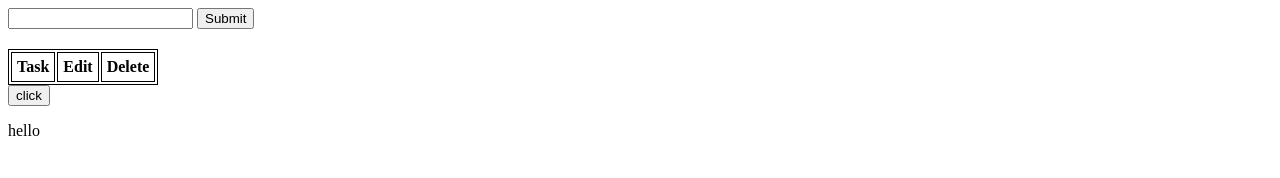
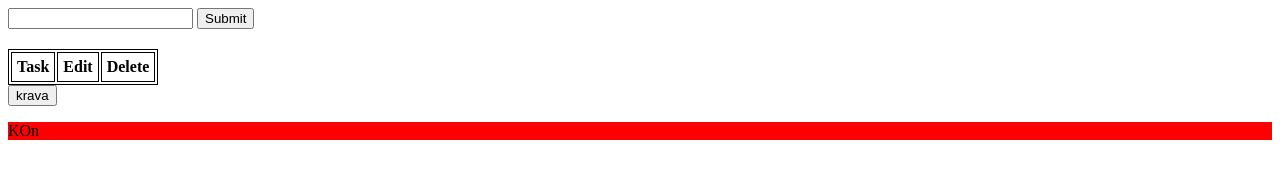
Before and after one commit to Ma4kaigrisho/Todo-List, a plain HTML site: page index.html in a window 1280 px wide. Drawn offline with nearby package versions, Linux system fonts and the light colour scheme.

Commit message:
effect test

```diff
--- a/index.html
+++ b/index.html
@@ -24,8 +24,8 @@
             <th>Delete</th>
         </tr>
     </table>
-    <button>click</button>
-    <p>hello</p>
+    <button>krava</button>
+    <p>KOn</p>
     <script src="script.js"></script>
 </body>
 </html>
--- a/script.js
+++ b/script.js
@@ -1,5 +1,7 @@
-$(document).ready(function(){
-        $("button").click(function(){
-            $("p").hide();
-        });
-});
+$("p").hide("fast");
+$("p").toggle("slow",function () {
+    $(this).addClass("blue");
+})
+$("button").on("click",function(){
+    $("p").stop();
+})
--- a/style.css
+++ b/style.css
@@ -8,3 +8,6 @@ th,tr{
 table{
     margin-top: 20px;
 }
+.blue{
+    background-color: red;
+}
```
